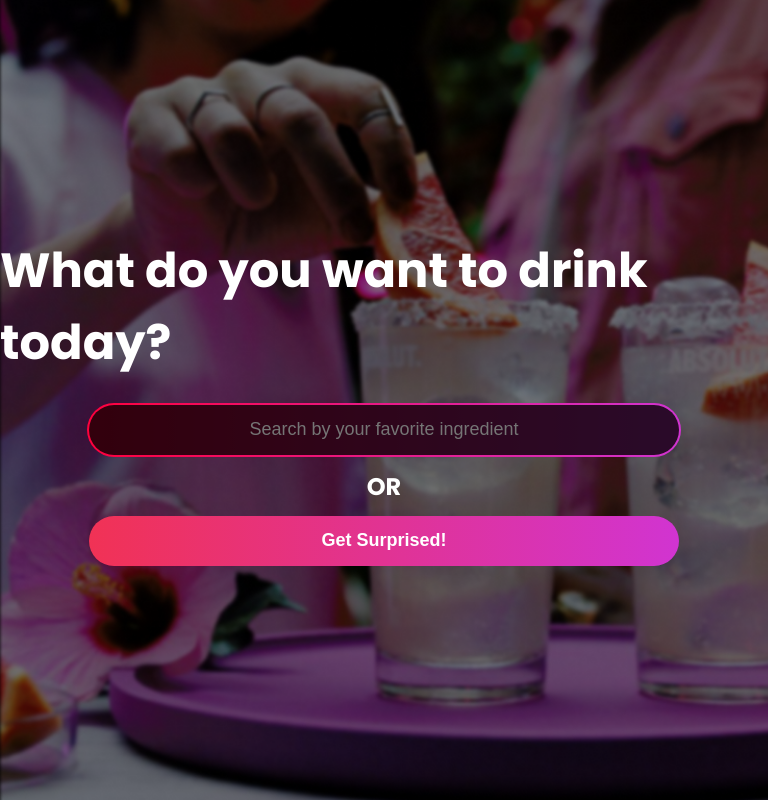
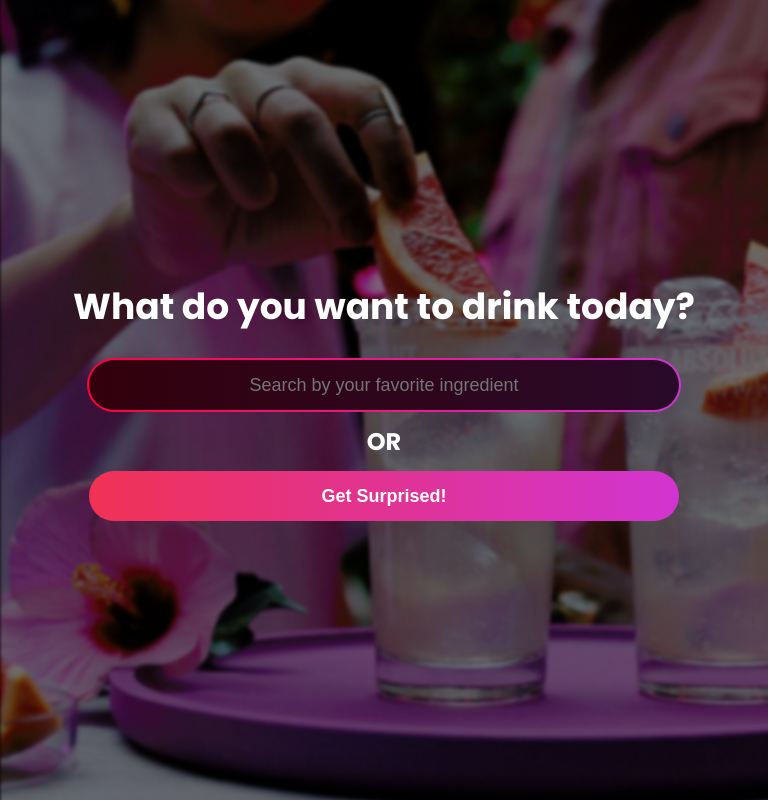
Before and after one commit to Ismael-Moreira-Kt/CocktailCraft, a Next.js app in the folder cocktailcraft/: page / in a window 768 px wide. Built offline with nearby package versions, Linux system fonts and the light colour scheme.

Commit message:
Improving Mobile and Tablet Responsiveness.

```diff
--- a/cocktailcraft/src/app/page.module.css
+++ b/cocktailcraft/src/app/page.module.css
@@ -46,3 +46,15 @@
     margin-bottom: 12px;
   }
 }
+
+@media (min-width: 768px) and (max-width: 1023px) {
+  .title {
+    text-align: center;
+
+    color: #fff;
+    font-size: 36px;
+
+    padding: 0 20px;
+    margin-bottom: 12px;
+  }
+}
```
